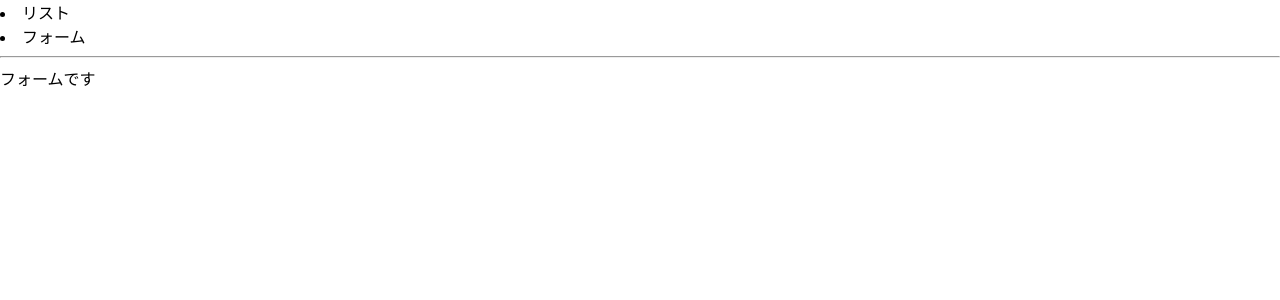
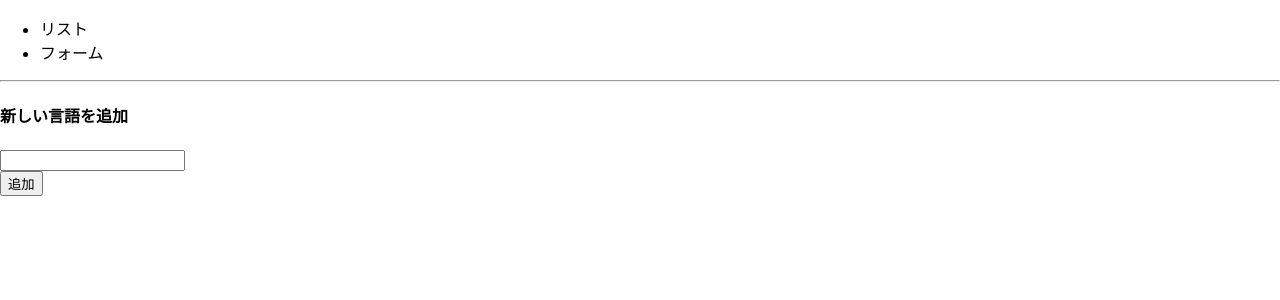
Before and after one commit to mikachi20/react-turorial-personal, a React (Create React App) app: page / in a window 1280 px wide. Both pictures are taken after a click on the item "フォーム". Shown: the top 300 px of the page. Built offline with nearby package versions, Linux system fonts and the light colour scheme.

Commit message:
親子間、form, enent.preventDefalt

```diff
--- a/src/App.js
+++ b/src/App.js
@@ -1,24 +1,35 @@
 import React from "react";
 import { List } from "./List";
 import { Form } from "./Form";
+import { languages } from "./const/languages";
 
 class App extends React.Component {
   constructor(props) {
     super(props);
-    this.state = { tab: "list" };
+    this.state = { tab: "list", langs: languages };
+  }
+  addLang(lang) {
+    this.setState({
+      tab: "list",
+      langs: [...this.state.langs, lang],
+    });
   }
   render() {
-    const { tab } = this.state;
+    const { tab, langs } = this.state;
     return (
       <div>
         <header>
-          <ui>
+          <ul>
             <li onClick={() => this.setState({ tab: "list" })}>リスト</li>
             <li onClick={() => this.setState({ tab: "form" })}>フォーム</li>
-          </ui>
+          </ul>
         </header>
         <hr />
-        {tab === "list" ? <List /> : <Form />}
+        {tab === "list" ? (
+          <List langs={langs} />
+        ) : (
+          <Form onAddLang={(lang) => this.addLang(lang)} />
+        )}
       </div>
     );
   }
--- a/src/Form.js
+++ b/src/Form.js
@@ -1,7 +1,31 @@
 import React from "react";
 
 export class Form extends React.Component {
+  constructor(props) {
+    super(props);
+    this.state = { text: "" };
+  }
+  submitForm(event) {
+    event.preventDefault();
+    this.props.onAddLang(this.state.text);
+  }
+
   render() {
-    return <div>フォームです</div>;
+    const { text } = this.state;
+    return (
+      <div>
+        <h4>新しい言語を追加</h4>
+        <form onSubmit={(e) => this.submitForm(e)}>
+          <div>
+            <input
+              type="text"
+              value={text}
+              onChange={(e) => this.setState({ text: e.target.value })}
+            />
+          </div>
+          <button>追加</button>
+        </form>
+      </div>
+    );
   }
 }
--- a/src/List.js
+++ b/src/List.js
@@ -2,10 +2,10 @@ import React from "react";
 
 export class List extends React.Component {
   render() {
-    const languages = ["JavaScript", "C++", "Ruby", "PHP", "Java", "Go"];
+    const { langs } = this.props;
     return (
       <div>
-        {languages.map((lang, index) => {
+        {langs.map((lang, index) => {
           return <div key={index}>{lang}</div>;
         })}
       </div>
--- /dev/null
+++ b/src/const/languages.js
@@ -0,0 +1,2 @@
+// デフォルトリストの定義
+export const languages = ["JavaScript", "C++", "Ruby", "PHP", "Java", "Go"];
```
